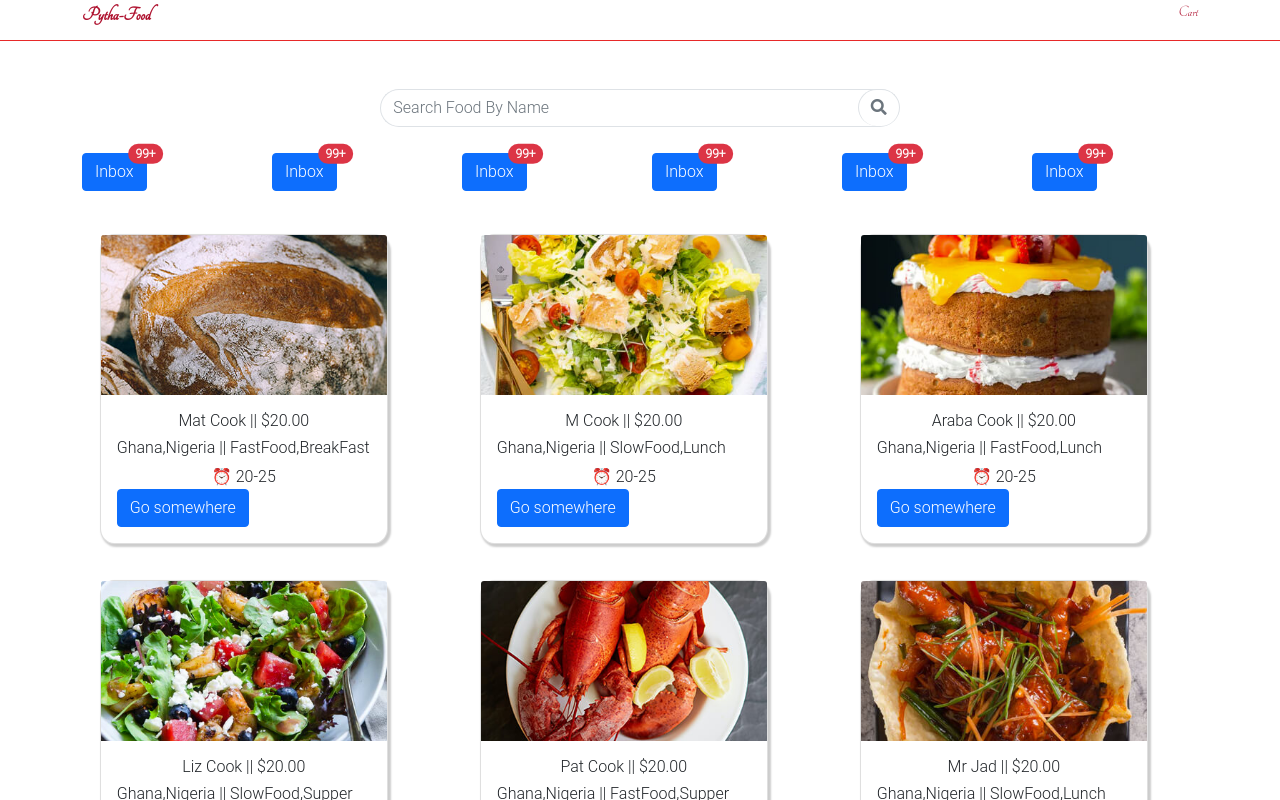
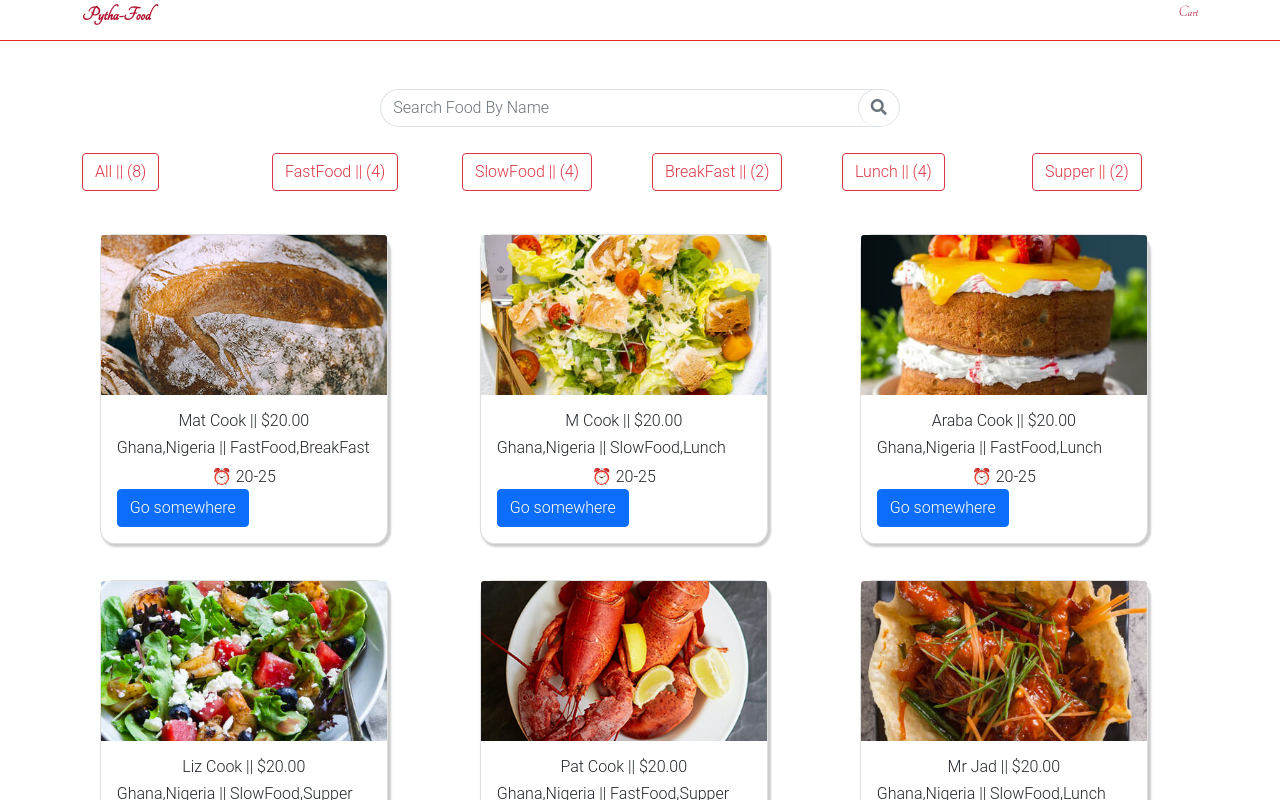
Before and after one commit to pythagoras58/foodOrder, an Angular app: page / in a window 1280 px wide. Shown: the top 800 px of the page. Built offline with nearby package versions, Linux system fonts and the light colour scheme.

Commit message:
Tags inclusion Done

```diff
--- a/src/app/services/food/food.service.ts
+++ b/src/app/services/food/food.service.ts
@@ -1,5 +1,6 @@
 import { Injectable } from '@angular/core';
 import {Foods} from "../../shared/models/foods";
+import {Tags} from "../../shared/models/tags";
 
 @Injectable({
   providedIn: 'root'
@@ -131,7 +132,14 @@ export class FoodService {
     }
   }
 
-  getAllTags() : void{
-
+  getAllTags() : Tags[]{
+      return [
+        {name :'All', count : 8},
+        {name : 'FastFood', count : 4},
+        {name : 'SlowFood', count : 4},
+        {name : 'BreakFast', count : 2},
+        {name : 'Lunch', count : 4},
+        {name : 'Supper', count : 2}
+      ];
   }
 }
--- a/src/app/tags/tags.component.html
+++ b/src/app/tags/tags.component.html
@@ -1,63 +1,7 @@
-<div class="container" id="h">
+<div class="container" id="h" *ngIf="tags">
   <div class="row">
-    <div class="col-md-2">
-      <button type="button" class="btn btn-primary position-relative">
-        Inbox
-        <span class="position-absolute top-0 start-100 translate-middle badge rounded-pill bg-danger">
-    99+
-    <span class="visually-hidden">unread messages</span>
-  </span>
-      </button>
-    </div>
-
-    <div class="col-md-2">
-      <button type="button" class="btn btn-primary position-relative">
-        Inbox
-        <span class="position-absolute top-0 start-100 translate-middle badge rounded-pill bg-danger">
-    99+
-    <span class="visually-hidden">unread messages</span>
-  </span>
-      </button>
-    </div>
-
-    <div class="col-md-2">
-      <button type="button" class="btn btn-primary position-relative">
-        Inbox
-        <span class="position-absolute top-0 start-100 translate-middle badge rounded-pill bg-danger">
-    99+
-    <span class="visually-hidden">unread messages</span>
-  </span>
-      </button>
-    </div>
-
-    <div class="col-md-2">
-      <button type="button" class="btn btn-primary position-relative">
-        Inbox
-        <span class="position-absolute top-0 start-100 translate-middle badge rounded-pill bg-danger">
-    99+
-    <span class="visually-hidden">unread messages</span>
-  </span>
-      </button>
-    </div>
-
-    <div class="col-md-2">
-      <button type="button" class="btn btn-primary position-relative">
-        Inbox
-        <span class="position-absolute top-0 start-100 translate-middle badge rounded-pill bg-danger">
-    99+
-    <span class="visually-hidden">unread messages</span>
-  </span>
-      </button>
-    </div>
-
-    <div class="col-md-2">
-      <button type="button" class="btn btn-primary position-relative">
-        Inbox
-        <span class="position-absolute top-0 start-100 translate-middle badge rounded-pill bg-danger">
-    99+
-    <span class="visually-hidden">unread messages</span>
-  </span>
-      </button>
-    </div>
+      <div class="col-md-2" *ngFor="let t of tags">
+        <button type="button" class="btn btn-outline-danger" routerLink="/tag/{{t.name}}">{{t.name}} || ({{t.count}})</button>
+      </div>
   </div>
 </div>
--- a/src/app/tags/tags.component.ts
+++ b/src/app/tags/tags.component.ts
@@ -1,4 +1,6 @@
 import { Component, OnInit } from '@angular/core';
+import {Tags} from "../shared/models/tags";
+import {FoodService} from "../services/food/food.service";
 
 @Component({
   selector: 'app-tags',
@@ -7,9 +9,11 @@ import { Component, OnInit } from '@angular/core';
 })
 export class TagsComponent implements OnInit {
 
-  constructor() { }
+   tags : Tags[] = [];
+  constructor(private foodService : FoodService) { }
 
   ngOnInit(): void {
+    this.tags = this.foodService.getAllTags();
   }
 
 }
```
